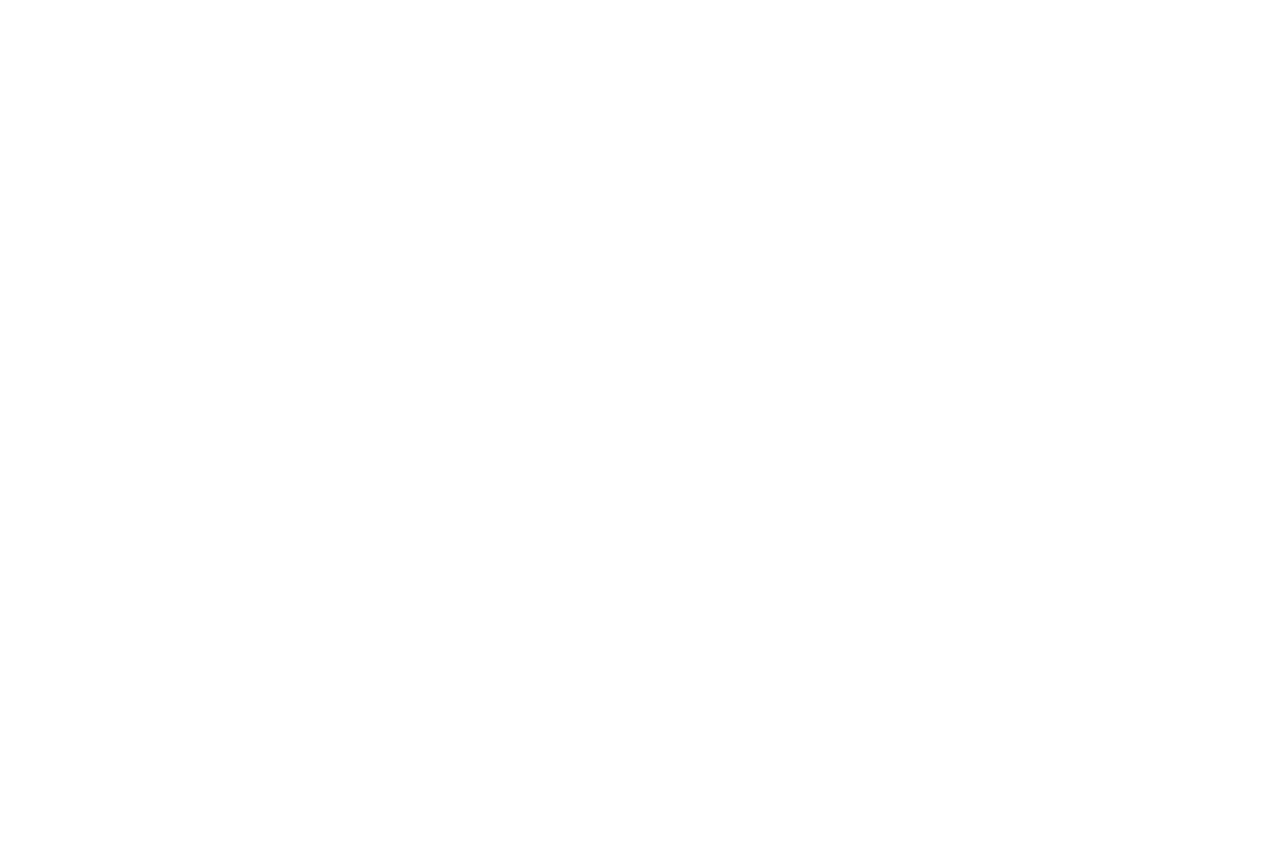
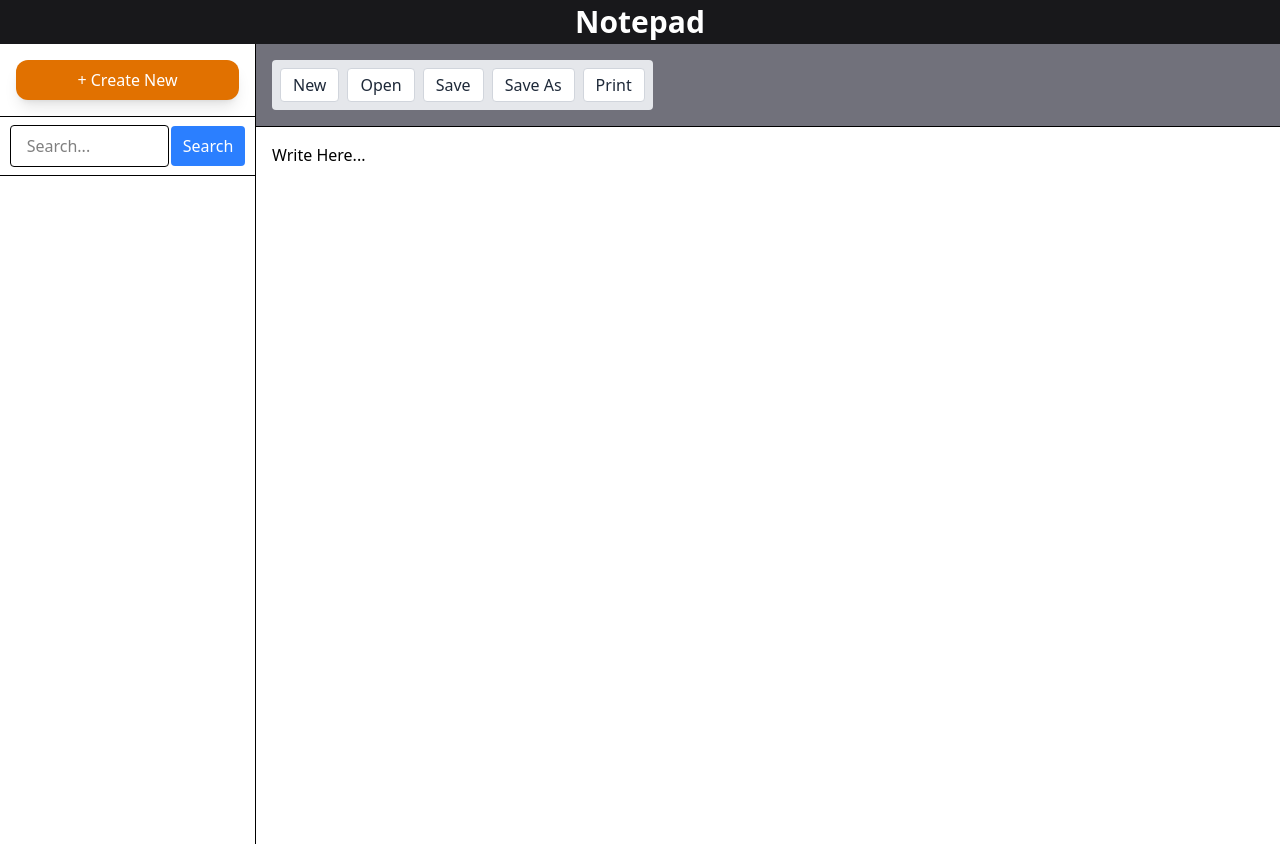
Before and after one commit to AnindayMondal/Notepad-Using-React, a React (Vite) app: page / in a window 1280 px wide. Before the commit the page ends 800 px from the top, so only its background shows below. Built offline with nearby package versions, Linux system fonts and the light colour scheme.

Commit message:
Work done by 22, Aug

```diff
--- a/src/App.jsx
+++ b/src/App.jsx
@@ -1,11 +1,57 @@
-import React from 'react'
+import React from "react";
+import CreateButton from "./components/Create-new-button";
+import SearchBar from "./components/Search-bar";
+import Dropdown from "./components/Dropdown";
 
 const App = () => {
+  const handleFileAction = (action) => {
+    console.log("File action selected:", action);
+    switch (action) {
+      case "new":
+        // handle New logic
+        break;
+      case "open":
+        // handle Open logic
+        break;
+      case "save":
+        // handle Save logic
+        break;
+      case "saveAs":
+        // handle Save As logic
+        break;
+      case "print":
+        // handle Print logic (e.g., window.print())
+        break;
+      default:
+        break;
+    }
+  };
+
   return (
     <>
-    <marquee behavior="" direction="right">Notepad App coming Soon</marquee>
+      {/* Header */}
+      <div className="flex items-center justify-center w-full bg-zinc-900">
+        <h1 className="text-3xl font-bold text-white p-1">Notepad</h1>
+      </div>
+
+      {/* Main Layout */}
+      <div className="grid grid-cols-5 h-screen">
+        <div className="col-span-1 border-r border-solid">
+          <CreateButton />
+          <SearchBar />
+        </div>
+
+        <div className="col-span-4">
+          <div className="flex flex-row gap-4 bg-zinc-500 p-4 border-b border-solid">
+            <Dropdown onAction={handleFileAction} />
+          </div>
+          <div>
+          <textarea name="" id="" placeholder="Write Here.." className="resize-none w-full p-4">Write Here...</textarea>
+          </div>
+        </div>
+      </div>
     </>
-  )
-}
+  );
+};
 
-export default App
+export default App;
--- /dev/null
+++ b/src/components/Create-new-button.jsx
@@ -0,0 +1,13 @@
+import React from 'react';
+
+const CreateButton = () => {
+  return (
+    <div className="flex items-center p-4 justify-center border-b border-solid">
+      <button className="outline-none w-full px-2 py-2 rounded-xl text-white shadow-lg bg-amber-600 hover:bg-amber-700 transition">
+        + Create New
+      </button>
+    </div>
+  );
+};
+
+export default CreateButton;
--- /dev/null
+++ b/src/components/Dropdown.jsx
@@ -0,0 +1,27 @@
+import React from "react";
+
+const FileMenu = ({ onAction }) => {
+  const actions = [
+    { key: "new", label: "New" },
+    { key: "open", label: "Open" },
+    { key: "save", label: "Save" },
+    { key: "saveAs", label: "Save As" },
+    { key: "print", label: "Print" },
+  ];
+
+  return (
+    <div className="flex space-x-2 bg-gray-200 p-2 rounded">
+      {actions.map((action) => (
+        <button
+          key={action.key}
+          onClick={() => onAction(action.key)}
+          className="px-3 py-1 bg-white text-gray-800 border border-gray-300 rounded hover:bg-gray-100"
+        >
+          {action.label}
+        </button>
+      ))}
+    </div>
+  );
+};
+
+export default FileMenu;
--- /dev/null
+++ b/src/components/Search-bar.jsx
@@ -0,0 +1,18 @@
+import React from 'react';
+
+const SearchBar = () => {
+  return (
+    <div className="flex flex-row items-center justify-evenly w-fit border-b border-solid p-2">
+      <input
+        type="search"
+        placeholder="Search..."
+        className="py-2 px-4 w-2/3 border rounded"
+      />
+      <button className="bg-blue-500 text-white px-3 py-2 rounded hover:bg-blue-600 transition">
+        Search
+      </button>
+    </div>
+  );
+};
+
+export default SearchBar;
```
